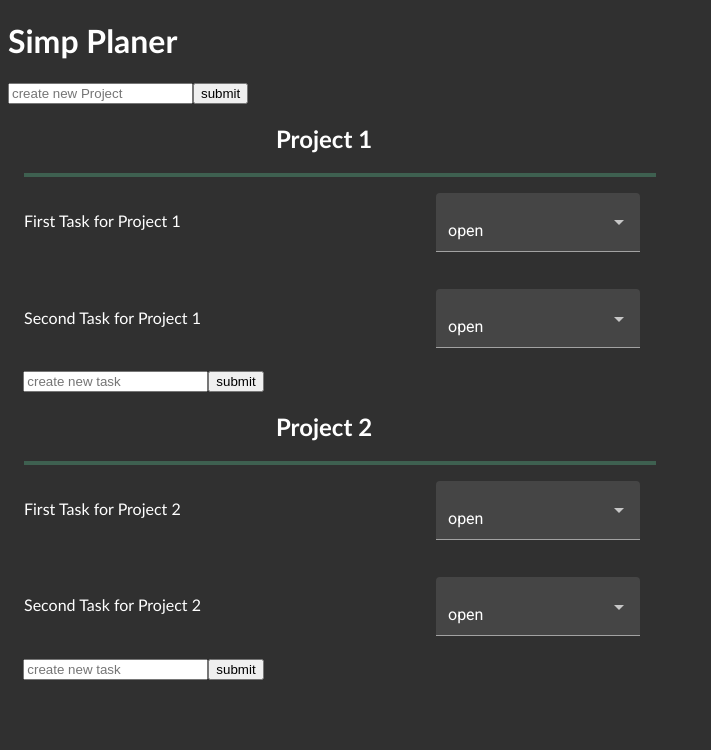
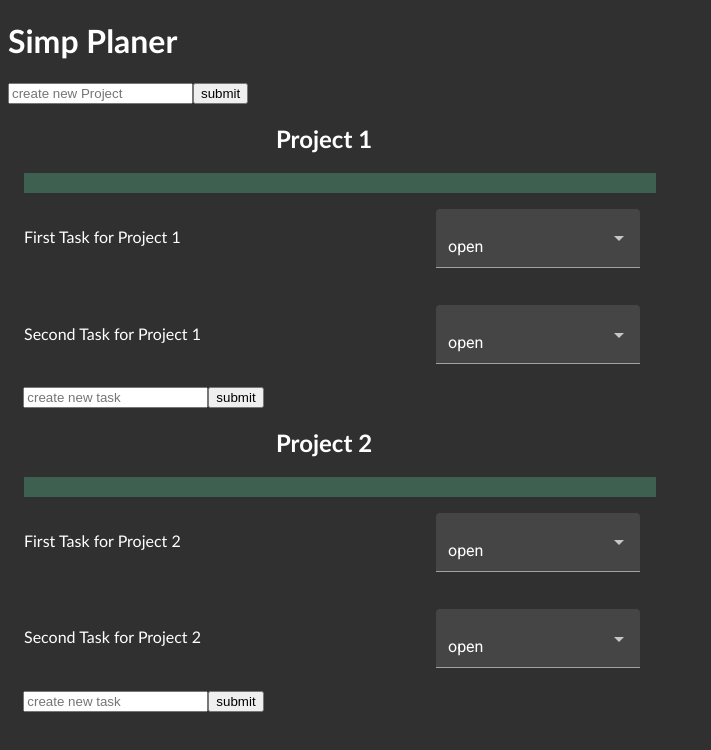
Before and after one commit to RouvenGonzalez/App-Template, an Angular app in the folder projekt/: page / in a window 1280 px wide. Shown: the top 750 px of the page, without its empty margins (0-711 px from the left). Built offline with nearby package versions, Linux system fonts and the light colour scheme.

Commit message:
#15 fixed height of ProgressBar

```diff
--- a/projekt/src/app/progressbar/progressbar.component.html
+++ b/projekt/src/app/progressbar/progressbar.component.html
@@ -1,5 +1,5 @@
 <div class="progress-bar">
-    <mat-progress-bar
+    <mat-progress-bar class="bar-height"
     #progress
     value = {{getProjectProgress(currentProject.name)}}
     color= 'accent'
--- a/projekt/src/styles.css
+++ b/projekt/src/styles.css
@@ -10,6 +10,7 @@ html {
     width: 50%;
     margin-left: 1em;
     margin-bottom: .25em;
+
 }
 
 .float-right {
@@ -39,3 +40,7 @@ h2.project-name {
     text-align: center;
     margin-left: 0 auto 0 auto;
 }
+
+.bar-height {
+    height: 20px !important;
+}
```
